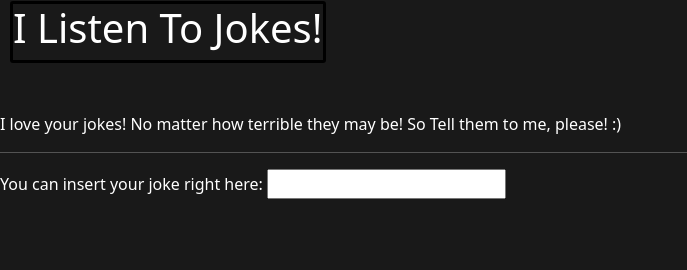
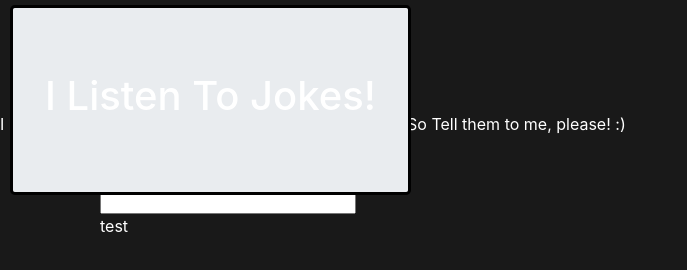
Before and after one commit to robbiestoffel/joke-listener, a plain HTML site: page index.html in a window 1280 px wide. Shown: the whole page, without its empty margins (0-687 px from the left). Drawn offline with nearby package versions, Linux system fonts and the light colour scheme.

Commit message:
bootstrap testing

```diff
--- a/index.html
+++ b/index.html
@@ -1,22 +1,34 @@
 <!DOCTYPE html>
-<html>
+<html lang="en">
   <head>
     <title>Joke Listener</title>
     <link href="https://cdn.jsdelivr.net/npm/bootstrap@5.0.2/dist/css/bootstrap.min.css" rel="stylesheet" integrity="sha384-EVSTQN3/azprG1Anm3QDgpJLIm9Nao0Yz1ztcQTwFspd3yD65VohhpuuCOmLASjC" crossorigin="anonymous">
+    <link rel="stylesheet" href="https://maxcdn.bootstrapcdn.com/bootstrap/4.5.2/css/bootstrap.min.css">
     <link rel="stylesheet" href="./style.css">
+    <script src="https://ajax.googleapis.com/ajax/libs/jquery/3.5.1/jquery.min.js"></script>
+    <script src="https://cdnjs.cloudflare.com/ajax/libs/popper.js/1.16.0/umd/popper.min.js"></script>
+    <script src="https://maxcdn.bootstrapcdn.com/bootstrap/4.5.2/js/bootstrap.min.js"></script>
   </head>
   <body>
-    <header>
+    <header class="jumbotron text-center">
       <h1>I Listen To Jokes!</h1>
     </header>
     <main>
-      <p>I love your jokes! No matter how terrible they may be! So Tell them to me, please! :)</p>
-      <hr>
-      <form>
-        <label for="form">You can insert your joke right here:</label>
-        <input type="text" id="form" name="form">
-      </form>
+      <div>
+        <p>I love your jokes! No matter how terrible they may be! So Tell them to me, please! :)</p>
+      </div>
+      <div class="container" class="row">
+        <div class="col-sm-4">
+          <form>
+           <label for="form">You can insert your joke right here:</label>
+           <input type="text" id="form" name="form">
+          </form>
 
+        </div>
+        <div class="col-sm-4">
+          <p>test</p>
+        </div>
+      </div>
     </main>
     <footer></footer>
     <script src="https://cdn.jsdelivr.net/npm/bootstrap@5.0.2/dist/js/bootstrap.bundle.min.js" integrity="sha384-MrcW6ZMFYlzcLA8Nl+NtUVF0sA7MsXsP1UyJoMp4YLEuNSfAP+JcXn/tWtIaxVXM" crossorigin="anonymous"></script>
--- a/style.css
+++ b/style.css
@@ -42,7 +42,7 @@ ul .nav {
 header {
     position: fixed;
     background-color: rgb(25,25,25);
-    top: 1px;
+    top: 5px;
     left: 10px;
     z-index: 999;
     border-color: black;
```
